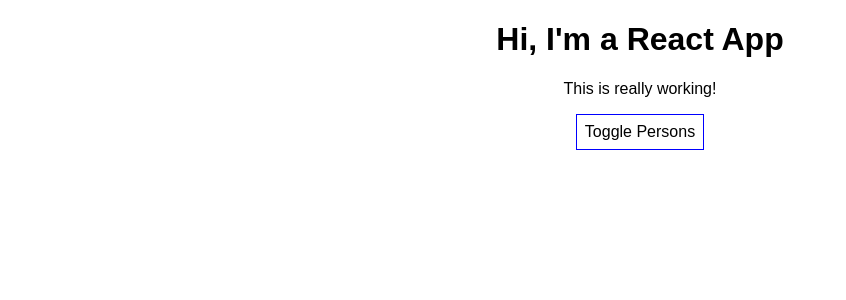
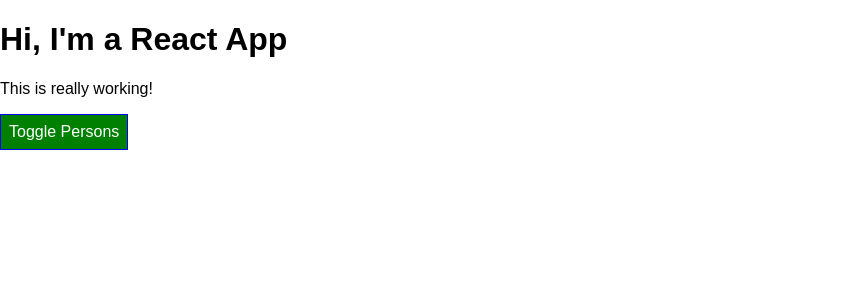
Before and after one commit to jonathanhellstrand/create-react-guide, a React (Create React App) app: page / in a window 1280 px wide. Shown: the top 300 px of the page, without its empty margins (0-846 px from the left). Built offline with nearby package versions, Linux system fonts and the light colour scheme.

Commit message:
lesson 70

```diff
--- a/package.json
+++ b/package.json
@@ -3,6 +3,7 @@
   "version": "0.1.0",
   "private": true,
   "dependencies": {
+    "radium": "^0.25.2",
     "react": "^16.9.0",
     "react-dom": "^16.9.0",
     "react-scripts": "1.1.5"
--- a/src/App.css
+++ b/src/App.css
@@ -1,3 +1,11 @@
 .App {
   text-align: center;
 }
+
+.red {
+  color: red;
+}
+
+.bold {
+  font-weight: bold;
+}
--- a/src/App.js
+++ b/src/App.js
@@ -1,6 +1,6 @@
 import React, { Component } from 'react';
-import './App.css';
 import Person from './Person/Person';
+import classes from './App.css';
 
 class App extends Component {
   state = {
@@ -44,11 +44,12 @@ class App extends Component {
 
   render() {
     const style = {
-      backgroundColor: 'white',
+      backgroundColor: 'green',
+      color: 'white',
       font: 'inherit',
       border: '1px solid blue',
       padding: '8px',
-      cursor: 'pointer'
+      cursor: 'pointer',
     };
 
     let persons = null;
@@ -66,12 +67,24 @@ class App extends Component {
           })}
         </div>
       );
+
+      style.backgroundColor = 'red';
+    }
+
+    const assignedClasses = [];
+
+    if (this.state.persons.length <= 2) {
+      assignedClasses.push(classes.red);
+    }
+
+    if (this.state.persons.length <= 1) {
+      assignedClasses.push(classes.bold);
     }
 
     return (
-      <div className="App">
+      <div className={classes.App}>
         <h1>Hi, I'm a React App</h1>
-        <p>This is really working!</p>
+        <p className={assignedClasses.join(' ')}>This is really working!</p>
         <button
           style={style}
           onClick={this.togglePersonsHandler}>
--- a/src/Person/Person.css
+++ b/src/Person/Person.css
@@ -6,3 +6,9 @@
     padding: 16px;
     text-align: center;
 }
+
+/* @media (min-width: 500px) {
+    .Person {
+        width: 450px;
+    }
+} */
--- a/src/Person/Person.js
+++ b/src/Person/Person.js
@@ -1,4 +1,5 @@
 import React from 'react'
+
 import './Person.css';
 
 const person = props => {
```
Also changed, not shown: 1 other file (tests, documents, lock files or other folders).
